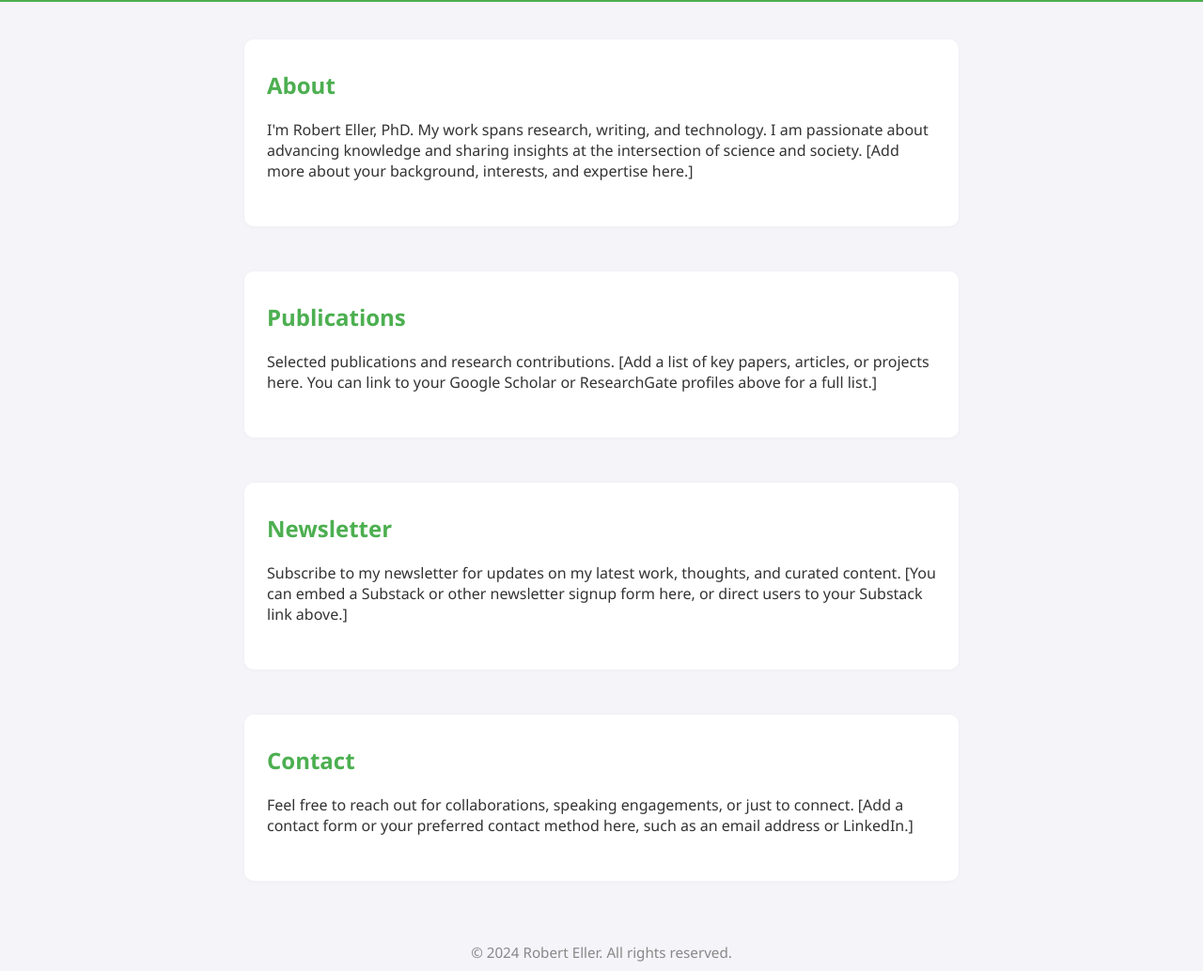
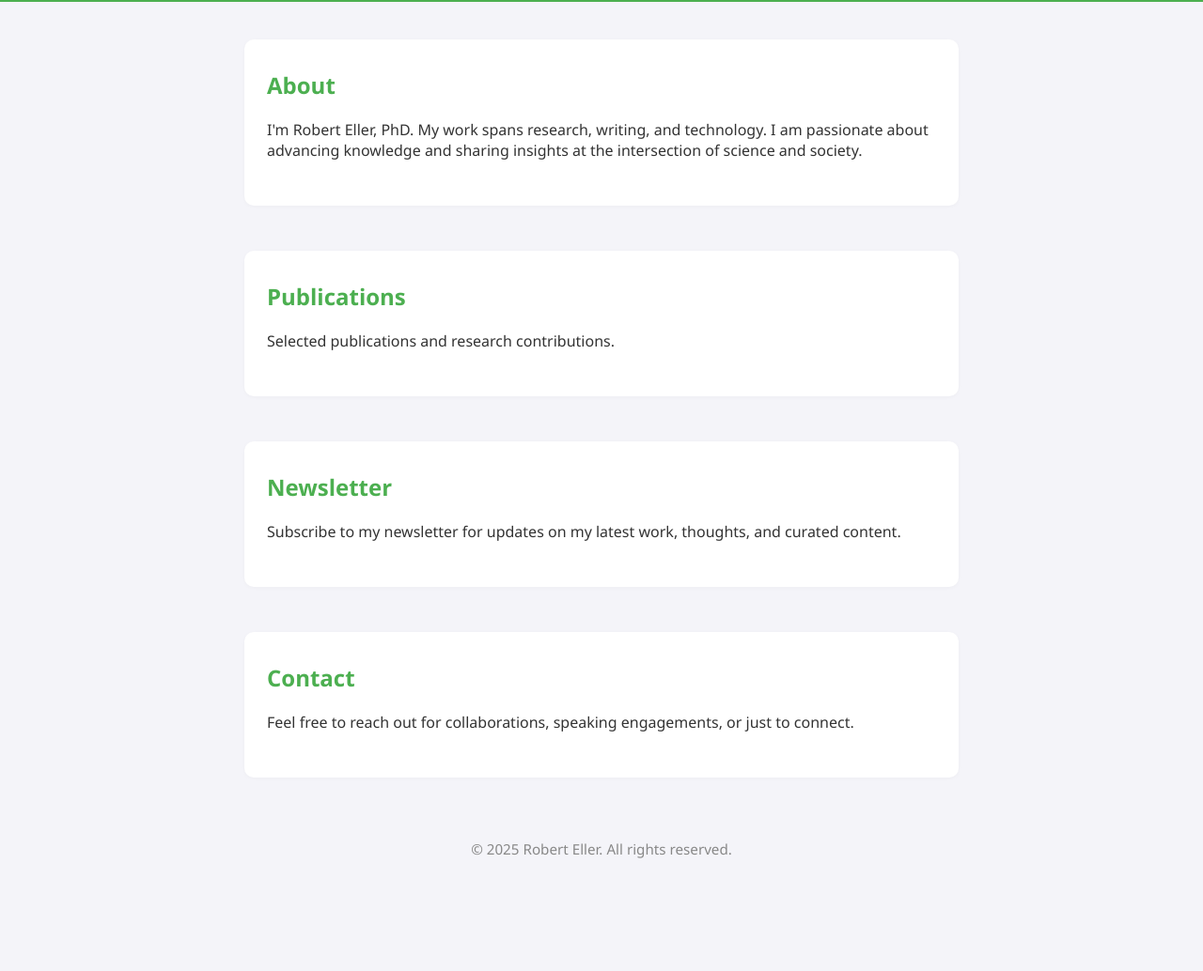
Before and after one commit to roberteller/roberteller.github.io, a plain HTML site: page index.html in a window 1280 px wide. Shown: the part 320-1354 px from the top of the page at 94% size. After the commit the page ends 1244 px from the top, so only its background shows below. Drawn offline with Linux system fonts and the light colour scheme.

Commit message:
Aktualisiere den Inhalt der Abschnitte "Über", "Publikationen", "Newsletter" und "Kontakt" sowie das Copyright-Jahr im Footer.

```diff
--- a/index.html
+++ b/index.html
@@ -144,23 +144,23 @@
     <main>
         <section id="about">
             <h2>About</h2>
-            <p>I'm Robert Eller, PhD. My work spans research, writing, and technology. I am passionate about advancing knowledge and sharing insights at the intersection of science and society. [Add more about your background, interests, and expertise here.]</p>
+            <p>I'm Robert Eller, PhD. My work spans research, writing, and technology. I am passionate about advancing knowledge and sharing insights at the intersection of science and society.</p>
         </section>
         <section id="publications">
             <h2>Publications</h2>
-            <p>Selected publications and research contributions. [Add a list of key papers, articles, or projects here. You can link to your Google Scholar or ResearchGate profiles above for a full list.]</p>
+            <p>Selected publications and research contributions. </p>
         </section>
         <section id="newsletter">
             <h2>Newsletter</h2>
-            <p>Subscribe to my newsletter for updates on my latest work, thoughts, and curated content. [You can embed a Substack or other newsletter signup form here, or direct users to your Substack link above.]</p>
+            <p>Subscribe to my newsletter for updates on my latest work, thoughts, and curated content.</p>
         </section>
         <section id="contact">
             <h2>Contact</h2>
-            <p>Feel free to reach out for collaborations, speaking engagements, or just to connect. [Add a contact form or your preferred contact method here, such as an email address or LinkedIn.]</p>
+            <p>Feel free to reach out for collaborations, speaking engagements, or just to connect.</p>
         </section>
     </main>
     <footer style="text-align:center; color:#888; font-size:0.95rem; padding: 18px 0 10px 0;">
-        &copy; 2024 Robert Eller. All rights reserved.
+        &copy; 2025 Robert Eller. All rights reserved.
     </footer>
 </body>
 </html>
```
